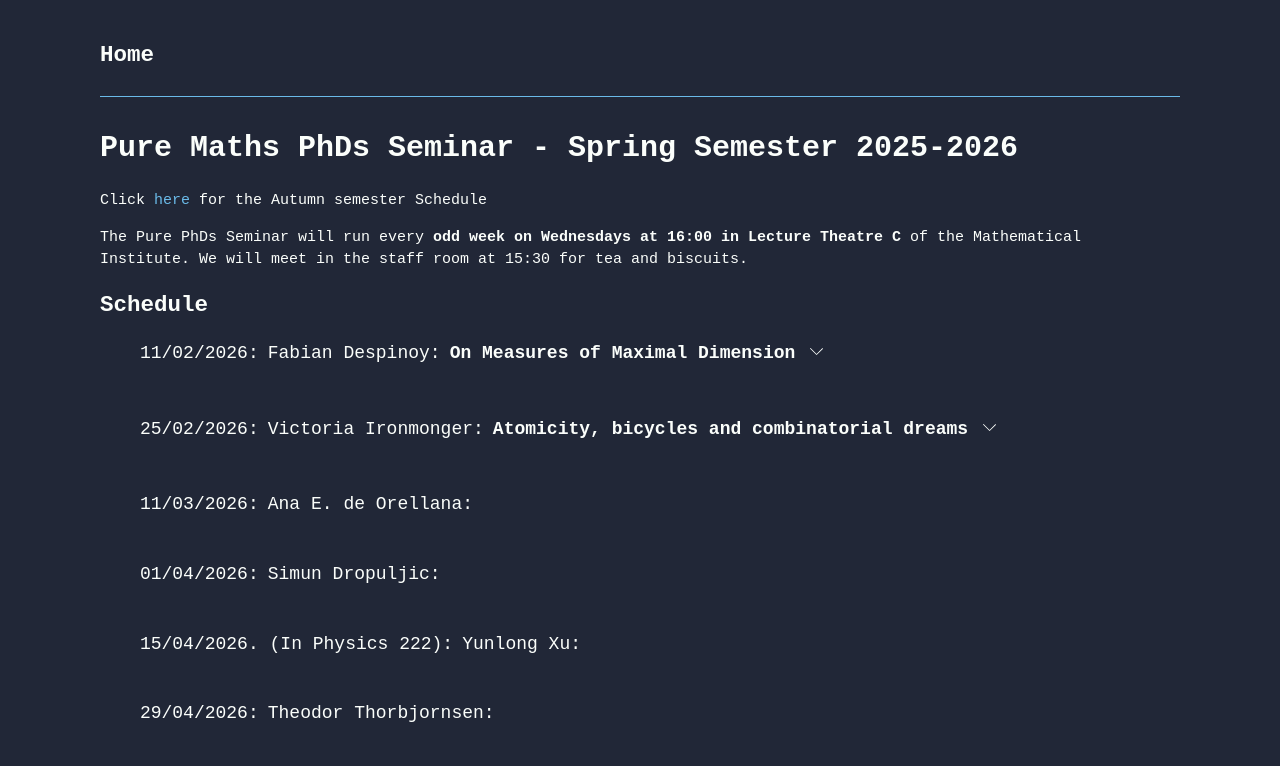
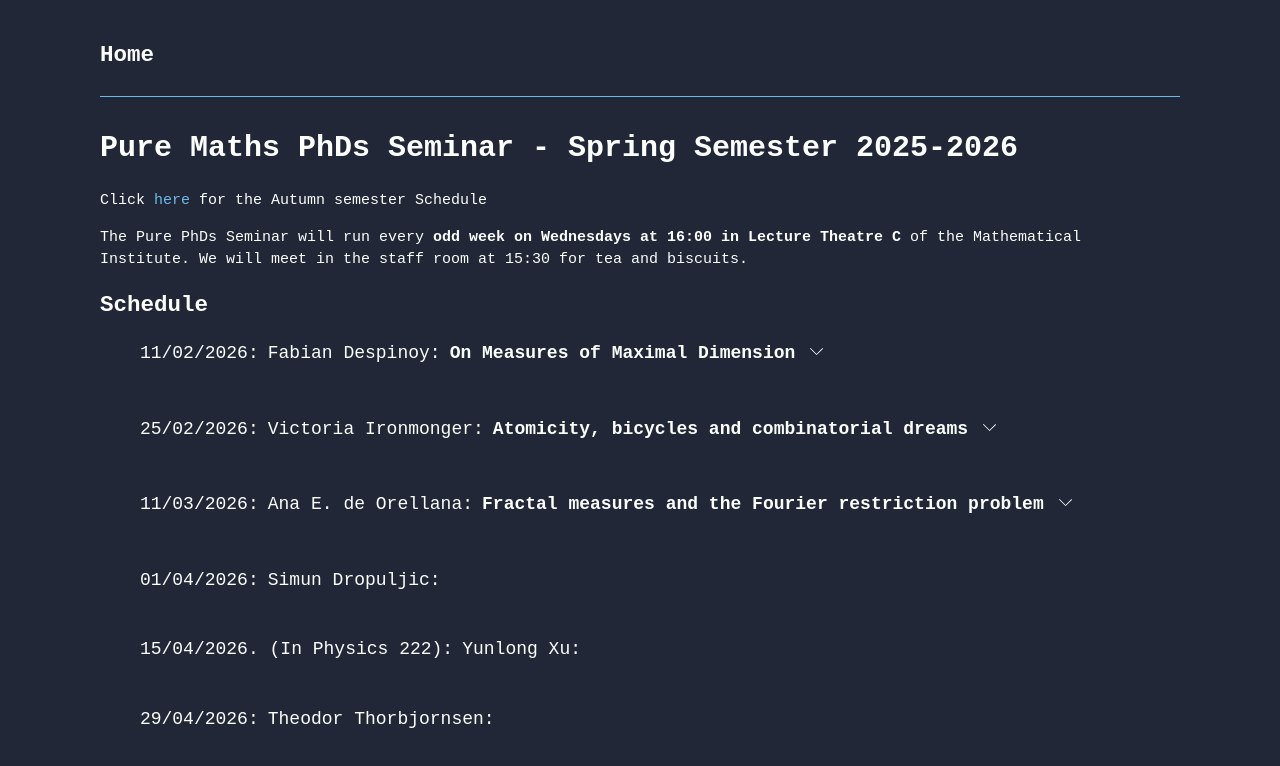
Before and after one commit to AnadeOre/anadeore.github.io, a Next.js app: page /purephd in a window 1280 px wide. Shown: the top 766 px of the page. Built offline with nearby package versions, Linux system fonts and the light colour scheme.

Commit message:
update pure PhD schedule

```diff
--- a/src/app/purephd/page.jsx
+++ b/src/app/purephd/page.jsx
@@ -43,8 +43,8 @@ const Page = () => {
         <Schedule
           time='11/03/2026' //ANALYSIS
           speaker='Ana E. de Orellana'
-          // title='TBC'
-          // abstract='TBC'
+          title='Fractal measures and the Fourier restriction problem'
+          abstract='In this talk we will explore the Fourier restriction problem and its connections with Fractal geometry. We will learn about the $L^q$ dimensions as a way of capturing the “roughness” of a fractal measure, and see how these dimensions give rise to new Fourier restriction estimates.'
           // slides='/'
         />
         <br />
```
